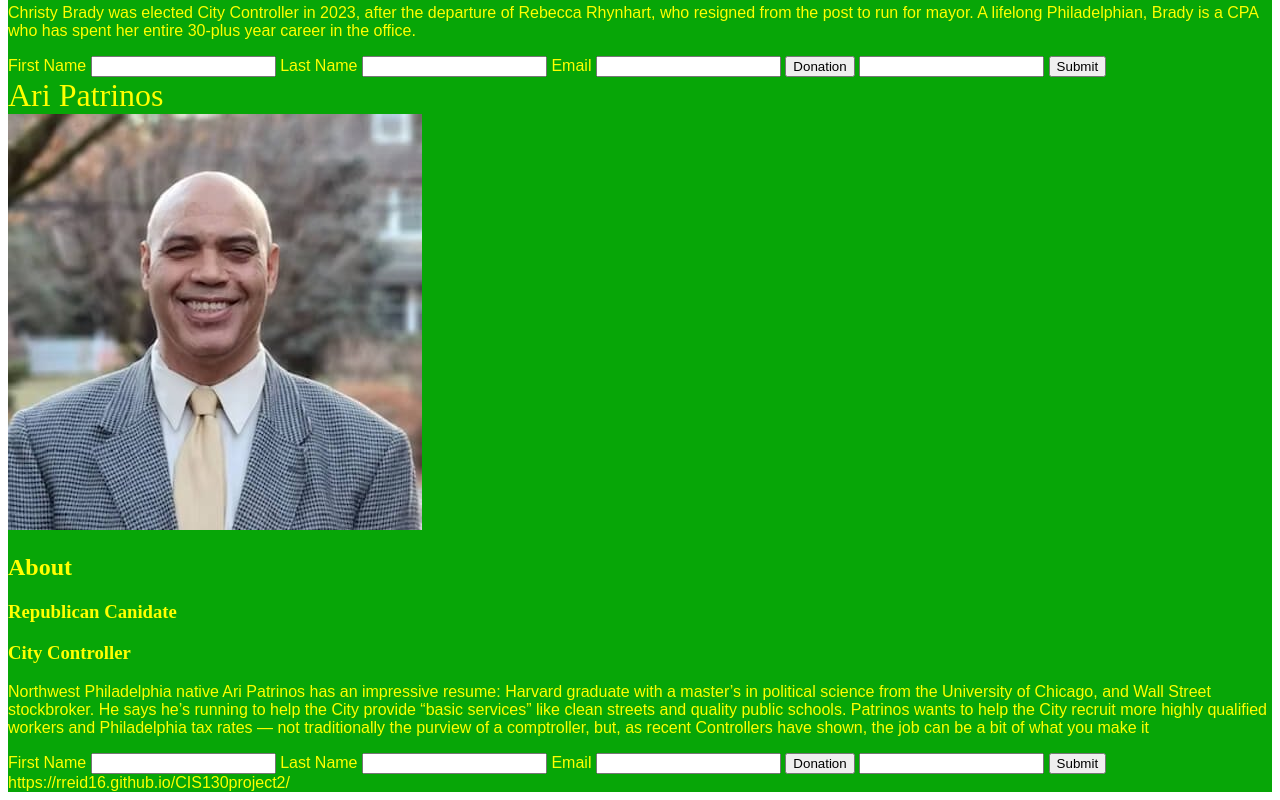
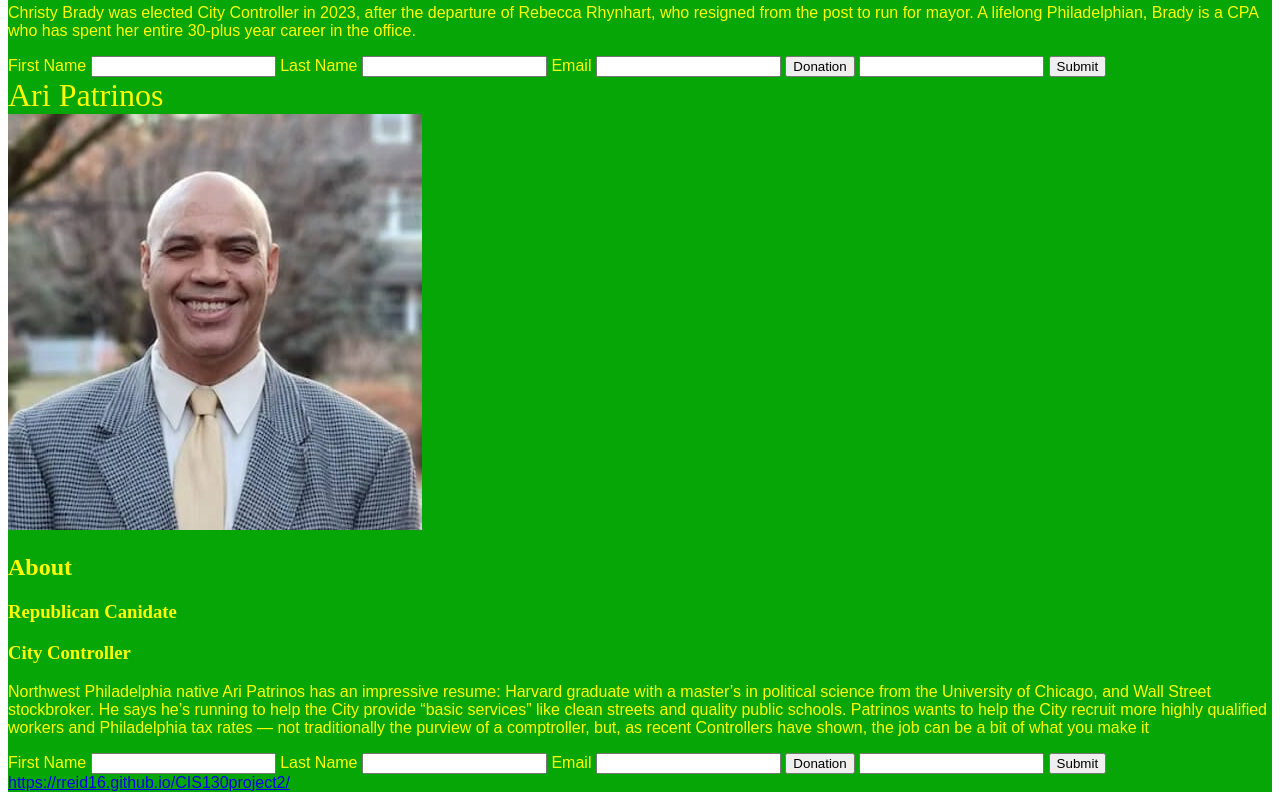
Before and after one commit to rreid16/CIS130project2, a plain HTML site: page index.html in a window 1280 px wide. Shown: the part 2176-2976 px from the top of the page. Drawn offline with Linux system fonts and the light colour scheme.

Commit message:
index.html

```diff
--- a/index.html
+++ b/index.html
@@ -141,7 +141,7 @@
 
 
 
-<footer>https://rreid16.github.io/CIS130project2/</footer>
+<footer><a href="url">https://rreid16.github.io/CIS130project2/</a></footer>
 </div>
 
   </body>
```
